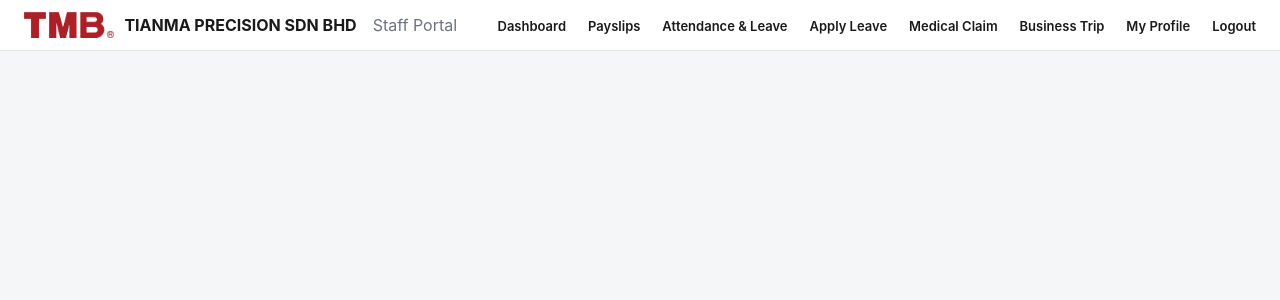
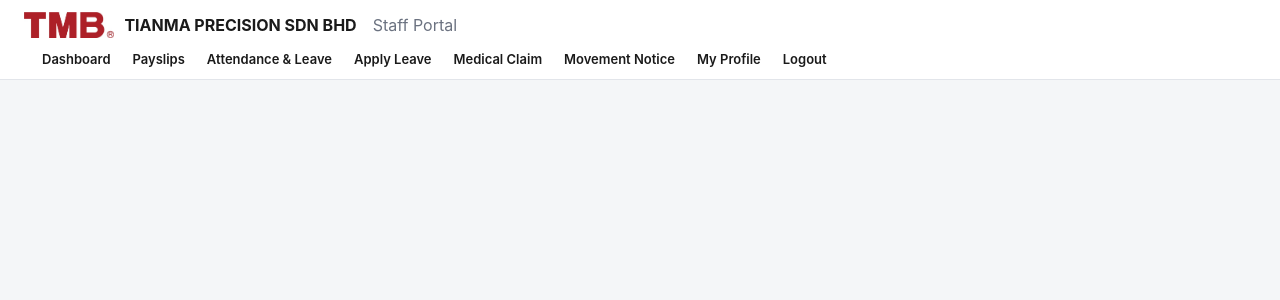
Before and after one commit to ylindalim-bit/tmb-hrms, a Python web app: template templates/portal_base.html in a window 1280 px wide. Shown: the top 300 px of the page. Run offline with Jinja, Linux system fonts and the light colour scheme; the template is opened without the code that fills it, so the values that code supplies are empty.

Commit message:
Rename Staff Portal nav link to Movement Notice
"Business Trip" no longer fit now that the same form also covers
Out-Duty, Training, and Unrecorded Leave.

Co-Authored-By: Claude Sonnet 5 <noreply@anthropic.com>

```diff
--- a/templates/portal_base.html
+++ b/templates/portal_base.html
@@ -27,7 +27,7 @@
     <a href="{{ url_for('portal_attendance') }}">Attendance &amp; Leave</a>
     <a href="{{ url_for('portal_leave') }}">Apply Leave</a>
     <a href="{{ url_for('portal_medical_claim') }}">Medical Claim</a>
-    <a href="{{ url_for('portal_business_trip') }}">Business Trip</a>
+    <a href="{{ url_for('portal_business_trip') }}">Movement Notice</a>
     <a href="{{ url_for('portal_profile') }}">My Profile</a>
     {% if session.get("portal_self_login") %}
     {% if hr_role == "admin" %}
```
